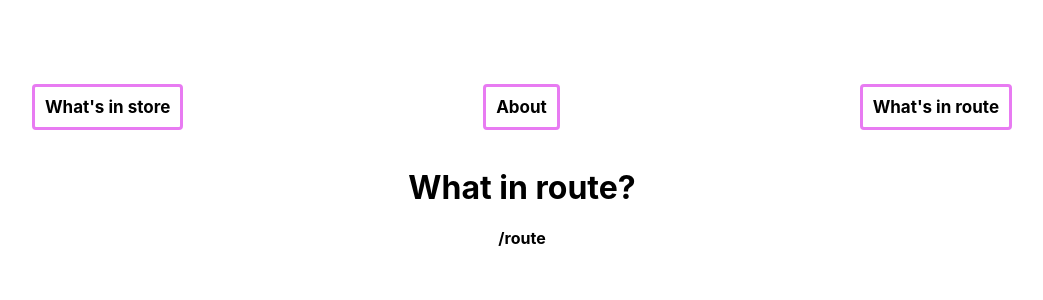
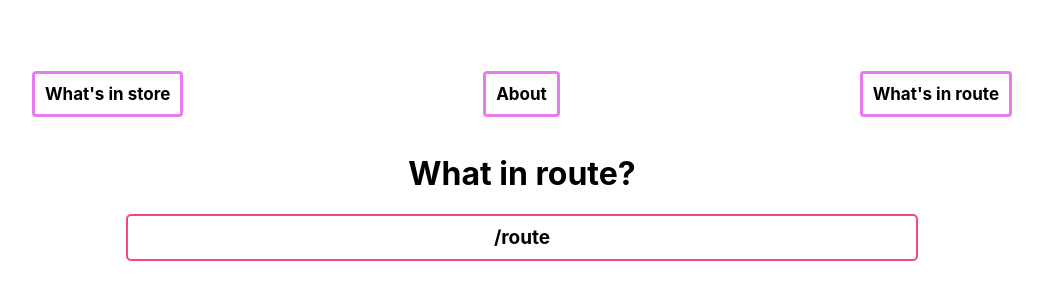
Before and after one commit to fedorukvl/react-store-check, a React (Create React App) app: page /route in a window 1280 px wide. Shown: the part 242-542 px from the top of the page, without its empty margins (118-1161 px from the left). Built offline with nearby package versions, Linux system fonts and the light colour scheme.

Commit message:
Добавлены стили компоненту RouteInfo

```diff
--- a/src/Components/RouteInfo/RouteInfo.jsx
+++ b/src/Components/RouteInfo/RouteInfo.jsx
@@ -1,5 +1,6 @@
 import React, { Fragment } from "react";
 import { useLocation } from "react-router-dom";
+import "../../media/css/RouteInfo.css";
 
 function RouteInfo() {
   const location = useLocation();
--- /dev/null
+++ b/src/media/css/RouteInfo.css
@@ -0,0 +1,15 @@
+.router-info__title {
+  font-size: 30px;
+  margin: 0 auto 20px auto;
+}
+.router-info__description {
+  border: 2px solid rgb(247, 66, 141);
+  padding: 10px;
+  border-radius: 5px;
+  width: 60%;
+  text-align: center;
+  margin: 0 auto;
+}
+.router-info__path-info {
+  font-size: 19px;
+}
```
